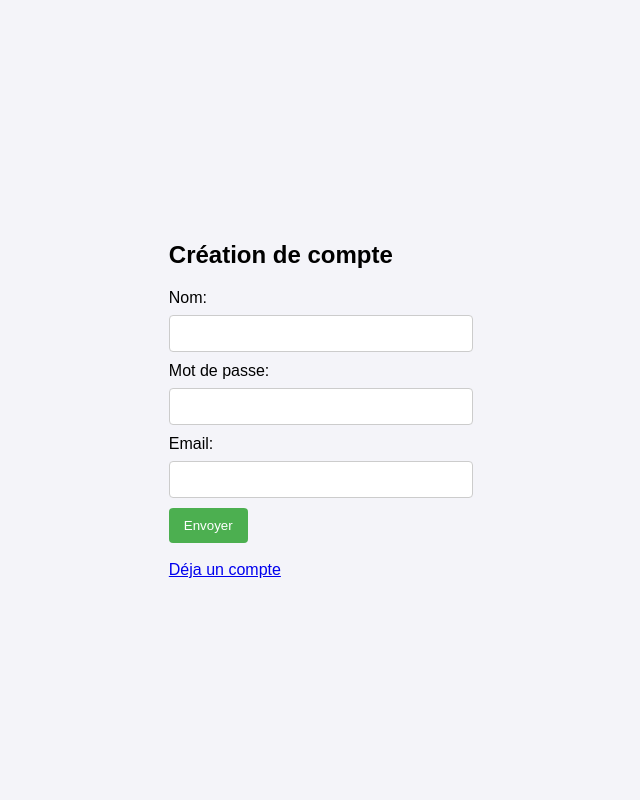
After one commit to Ross260/QCM, a PHP site: page /register.php in a window 1280 px wide. The commit adds this page. Shown: the whole page, without its empty margins (330-970 px from the left). Run offline with PHP 8.4, Linux system fonts and the light colour scheme.

Commit message:
login and register pages add

```diff
--- /dev/null
+++ b/register.php
@@ -0,0 +1,85 @@
+<?php
+
+if(isset($_POST['send'])){
+    session_start();
+    $id = mysqli_connect("localhost","root","","qcm");
+    $nom = $_POST['name'];
+    $mdp = $_POST['mdp'];
+    $email = $_POST['email'];
+
+    $req = "INSERT INTO utilisateur (nom,mdp,email) VALUES ('$nom','$mdp','$email')";
+    $res = mysqli_query($id,$req);
+    echo "<h3>Inscription réussie, connectez vous....";
+
+    header("location:login.php");
+}
+
+?>
+
+<!DOCTYPE html>
+<html lang="fr">
+<head>
+    <meta charset="UTF-8">
+    <meta name="viewport" content="width=device-width, initial-scale=1.0">
+    <style>
+        body {
+            font-family: Arial, sans-serif;
+            background-color: #f4f4f9;
+            display: flex;
+            justify-content: center;
+            align-items: center;
+            height: 100vh;
+            margin: 0;
+        }
+
+        .form-container h2 {
+            margin-bottom: 20px;
+        }
+        .form-container label {
+            display: block;
+            margin-bottom: 8px;
+        }
+        .form-container input[type="text"],
+        .form-container input[type="email"],
+        .form-container input[type="password"] {
+            width: 100%;
+            padding: 10px;
+            margin-bottom: 10px;
+            border: 1px solid #ccc;
+            border-radius: 4px;
+        }
+        .form-container input[type="submit"] {
+            background-color: #4CAF50;
+            color: white;
+            padding: 10px 15px;
+            border: none;
+            border-radius: 4px;
+            cursor: pointer;
+        }
+        .form-container input[type="submit"]:hover {
+            background-color: #45a049;
+        }
+    </style>
+
+    <title>Formulaire</title>
+</head>
+<body>
+    <div class="form-container">
+        <h2>Création de compte</h2>
+        <form action="" method="post">
+            <label for="name">Nom:</label>
+            <input type="text" id="name" name="name" required>
+
+            <label for="mdp">Mot de passe:</label>
+            <input type="password" id="mdp" name="mdp" required>
+
+            <label for="email">Email:</label>
+            <input type="email" id="email" name="email" required>
+
+            <input type="submit" name="send" value="Envoyer">
+        </form>
+        <br>
+        <a href="login.php">Déja un compte</a>
+    </div>
+</body>
+</html>
--- a/resultat.php
+++ b/resultat.php
@@ -2,7 +2,7 @@
 
 include "connect.php";
 
-var_dump($_POST);
+// var_dump($_POST);
 
 $score = 0;
 foreach ($_POST as $key => $value) {
```
Also changed, not shown: inscription.php (deleted, +0 -16 lines), login.php (added, +63 -0 lines).
